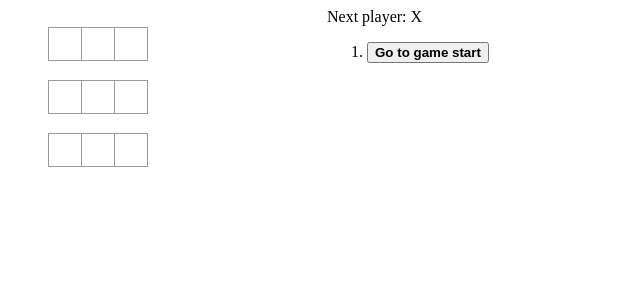
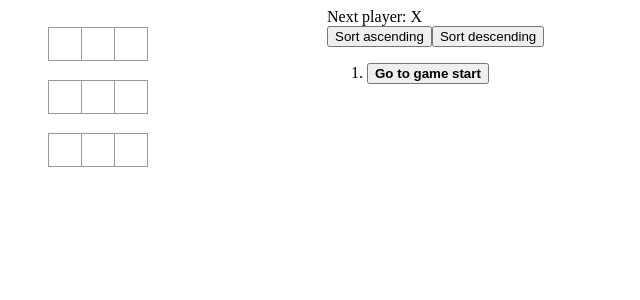
Before and after one commit to brodny/tic-tac-toe, an Angular app: page / in a window 1280 px wide. Shown: the top 300 px of the page, without its empty margins (0-640 px from the left). Built offline with nearby package versions, Linux system fonts and the light colour scheme.

Commit message:
Added buttons to sort moves history ascending and descending

```diff
--- a/src/app/game/game.component.html
+++ b/src/app/game/game.component.html
@@ -9,6 +9,8 @@
     <div class="game-info">
         <div>{{this.status}}</div>
         <div>
+            <button>Sort ascending</button>
+            <button>Sort descending</button>
             <ol>
                 <li *ngFor="let history of this.history; index as index">
                     <button
```
